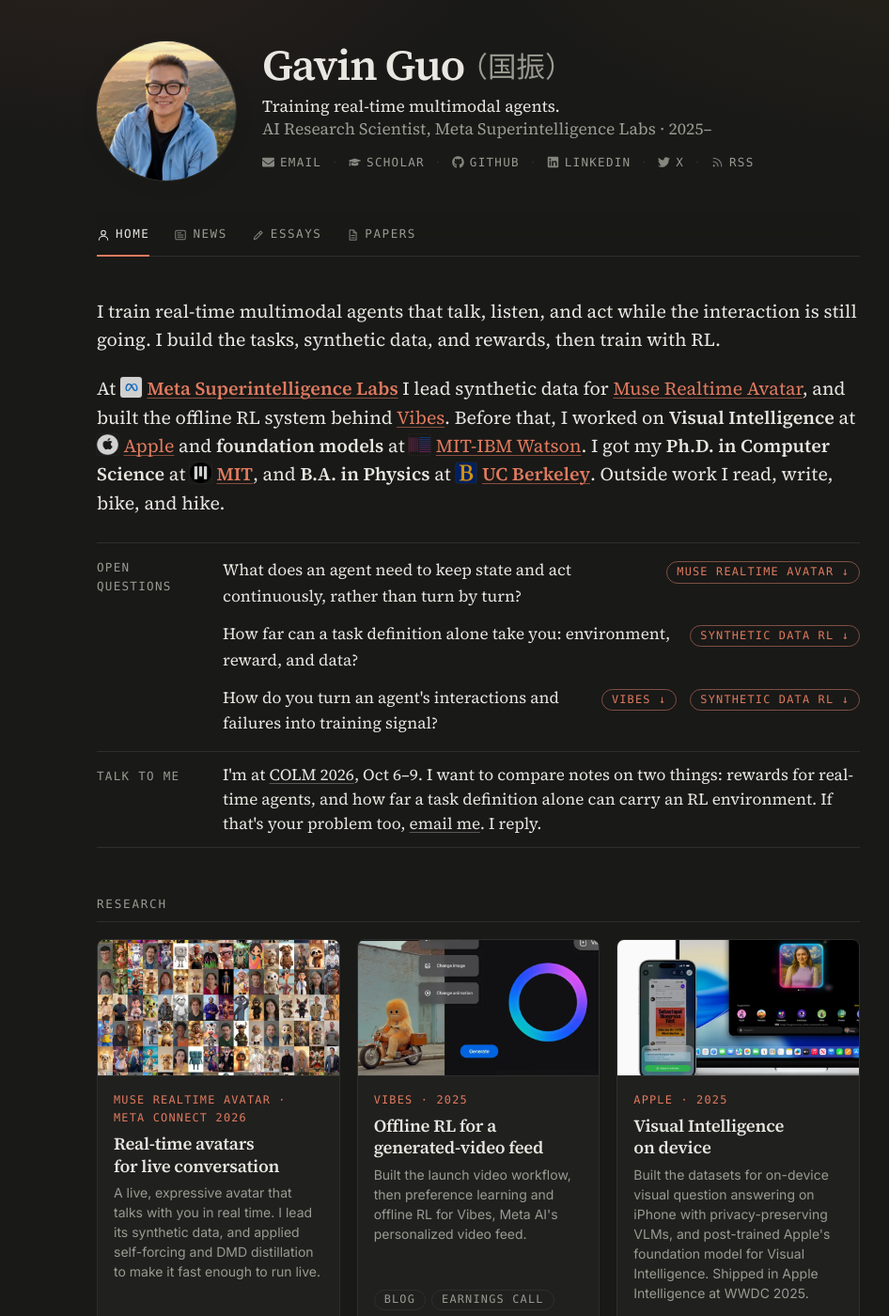
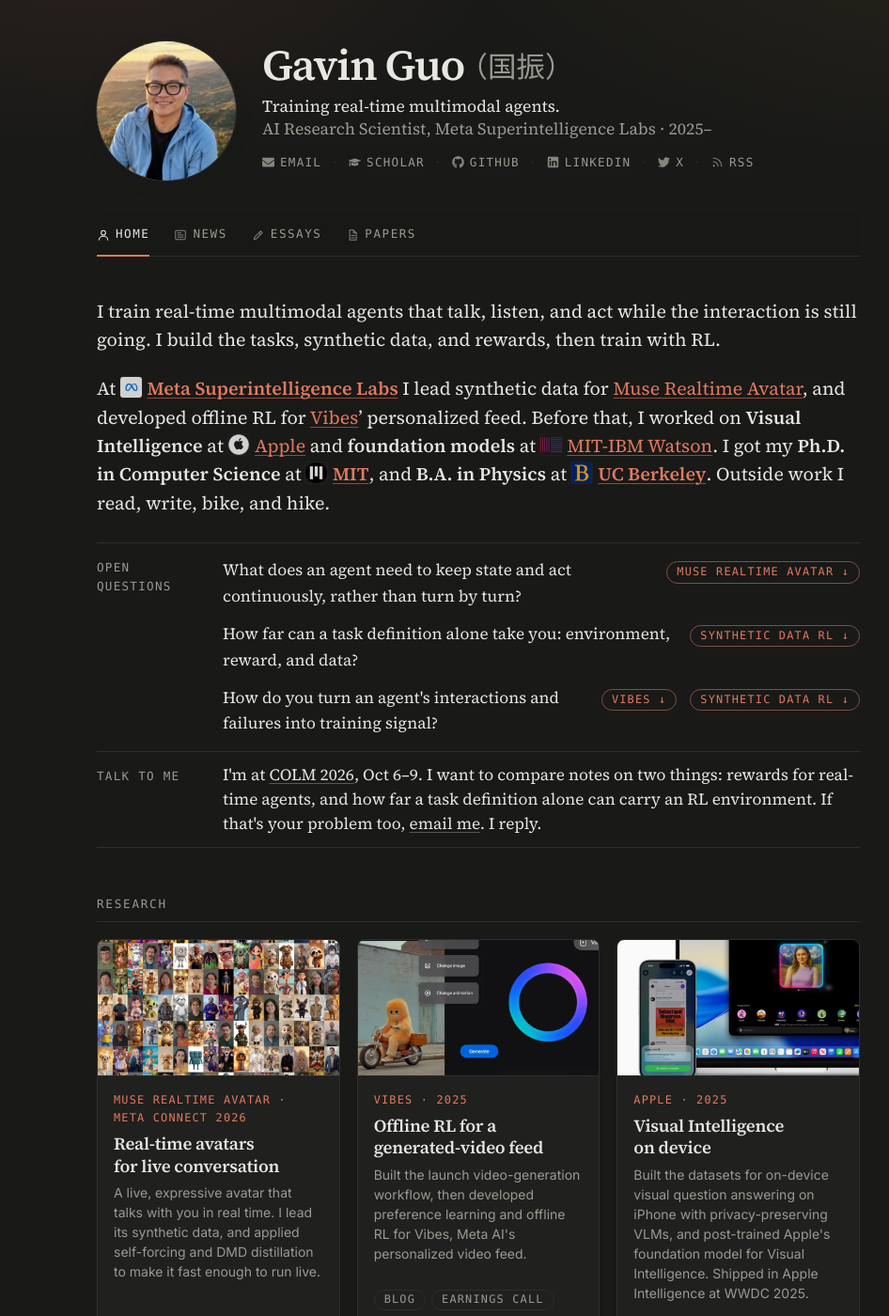
Before and after one commit to zguo0525/zguo0525.github.io, a Jekyll site: the page built from index.md, in a window 1280 px wide and 1400 px high. Shown: the whole window at 94% size, without its empty margins (131-1077 px from the left). Built offline with Jekyll 4.4.1, drawn with Linux system fonts in a browser that asks for light colours.

Commit message:
Vibes: developed offline RL for the personalized feed (match O-1 wording)
Co-Authored-By: Claude Opus 5.5 (1M context) <noreply@anthropic.com>
Claude-Session: https://claude.ai/code/session_01HnC98uYSSXDKz9D1f4jfEu

```diff
--- a/index.md
+++ b/index.md
@@ -5,7 +5,7 @@ title: Training real-time multimodal agents
 
 I train real-time multimodal agents that talk, listen, and act while the interaction is still going. I build the tasks, synthetic data, and rewards, then train with RL.
 
-At <img class="logo-inline" src="{{ '/assets/logos/meta.com.png' | relative_url }}" alt="" width="16" height="16">[**Meta Superintelligence Labs**](https://ai.meta.com/) I lead synthetic data for [Muse Realtime Avatar](https://research.meta.ai/blog/bringing-your-muse-to-life), and built the offline RL system behind [Vibes](https://about.fb.com/news/2025/09/introducing-vibes-ai-videos/). Before that, I worked on **Visual Intelligence** at <img class="logo-inline" src="{{ '/assets/logos/apple.com.png' | relative_url }}" alt="" width="16" height="16">[Apple](https://www.apple.com/newsroom/2025/06/apple-intelligence-gets-even-more-powerful-with-new-capabilities-across-apple-devices/) and **foundation models** at <img class="logo-inline" src="{{ '/assets/logos/mitibmwatsonailab.mit.edu.png' | relative_url }}" alt="" width="16" height="16">[MIT-IBM Watson](https://mitibmwatsonailab.mit.edu/). I got my **Ph.D. in Computer Science** at <img class="logo-inline" src="{{ '/assets/logos/mit.edu.png' | relative_url }}" alt="" width="16" height="16">[**MIT**](https://www.mit.edu/), and **B.A. in Physics** at <img class="logo-inline" src="{{ '/assets/logos/berkeley.edu.png' | relative_url }}" alt="" width="16" height="16">[**UC Berkeley**](https://www.berkeley.edu/). Outside work I read, write, bike, and hike.
+At <img class="logo-inline" src="{{ '/assets/logos/meta.com.png' | relative_url }}" alt="" width="16" height="16">[**Meta Superintelligence Labs**](https://ai.meta.com/) I lead synthetic data for [Muse Realtime Avatar](https://research.meta.ai/blog/bringing-your-muse-to-life), and developed offline RL for [Vibes](https://about.fb.com/news/2025/09/introducing-vibes-ai-videos/)' personalized feed. Before that, I worked on **Visual Intelligence** at <img class="logo-inline" src="{{ '/assets/logos/apple.com.png' | relative_url }}" alt="" width="16" height="16">[Apple](https://www.apple.com/newsroom/2025/06/apple-intelligence-gets-even-more-powerful-with-new-capabilities-across-apple-devices/) and **foundation models** at <img class="logo-inline" src="{{ '/assets/logos/mitibmwatsonailab.mit.edu.png' | relative_url }}" alt="" width="16" height="16">[MIT-IBM Watson](https://mitibmwatsonailab.mit.edu/). I got my **Ph.D. in Computer Science** at <img class="logo-inline" src="{{ '/assets/logos/mit.edu.png' | relative_url }}" alt="" width="16" height="16">[**MIT**](https://www.mit.edu/), and **B.A. in Physics** at <img class="logo-inline" src="{{ '/assets/logos/berkeley.edu.png' | relative_url }}" alt="" width="16" height="16">[**UC Berkeley**](https://www.berkeley.edu/). Outside work I read, write, bike, and hike.
 
 <dl class="now" markdown="0">
   <div class="now-row"><dt>Open questions</dt><dd>
@@ -41,7 +41,7 @@ At <img class="logo-inline" src="{{ '/assets/logos/meta.com.png' | relative_url
   <div class="rs-text">
     <div class="rs-kicker">Vibes · 2025</div>
     <h3><a href="https://about.fb.com/news/2025/09/introducing-vibes-ai-videos/">Offline RL for a generated-video feed</a></h3>
-    <p>Built the launch video workflow, then preference learning and offline RL for Vibes, Meta AI's personalized video feed.</p>
+    <p>Built the launch video-generation workflow, then developed preference learning and offline RL for Vibes, Meta AI's personalized video feed.</p>
     <p class="rs-refs"><a class="chip" href="https://about.fb.com/news/2025/09/introducing-vibes-ai-videos/">Blog</a><a class="chip" href="https://s21.q4cdn.com/399680738/files/doc_financials/2025/q3/META-Q3-2025-Earnings-Call-Transcript.pdf">Earnings call</a><a class="chip" href="https://about.fb.com/news/2025/11/bringing-vibes-to-europe-a-new-way-to-create-share-and-play-in-the-meta-ai-app/">Europe</a></p>
   </div>
 </article>
```
Also changed, not shown: pages/bio.md (+1 -1 lines).
